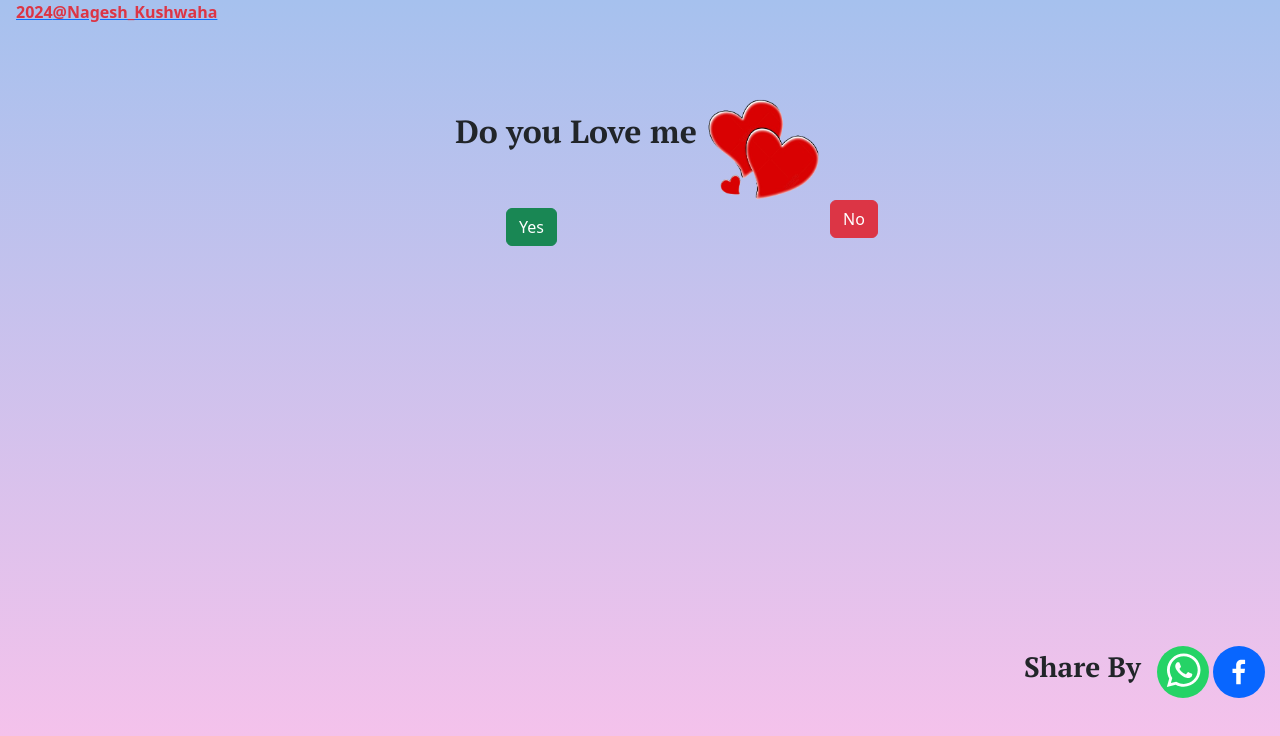
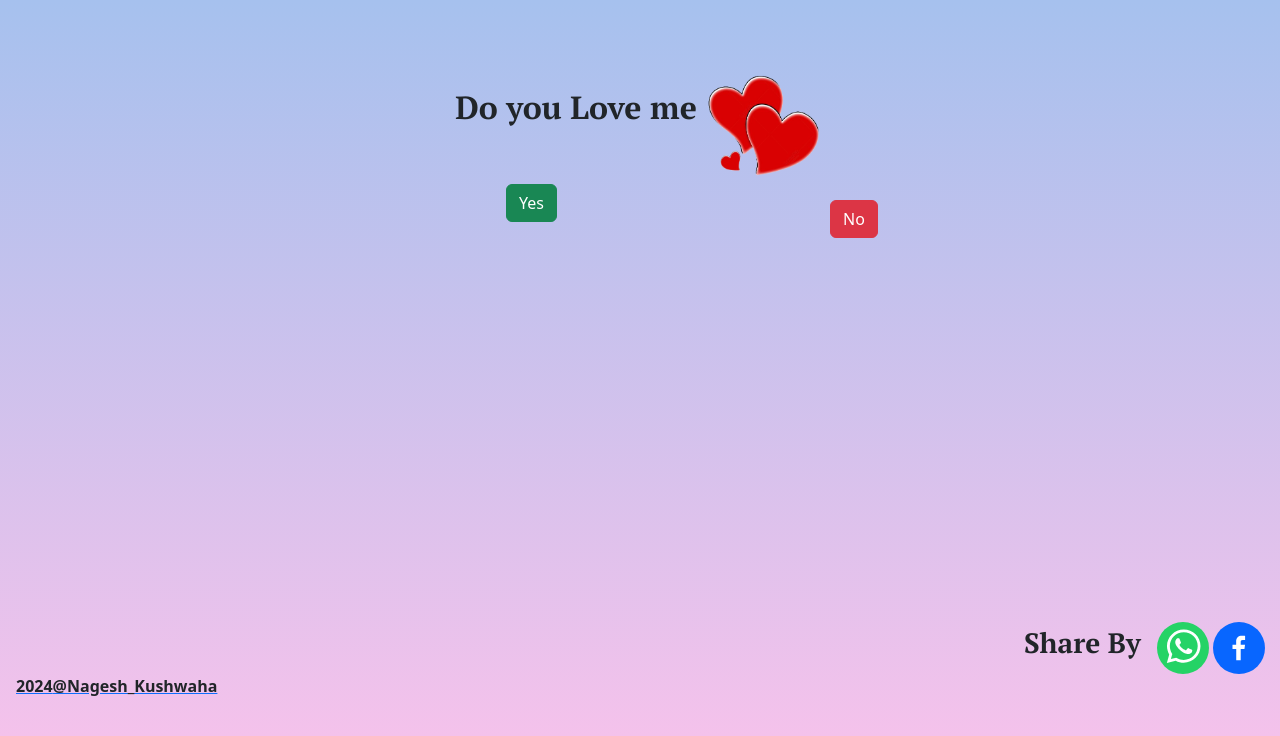
Before and after one commit to itsmeNagesh/lovegame, a React (Vite) app: page / in a window 1280 px wide. Shown: the top 736 px of the page. Built offline with nearby package versions, Linux system fonts and the light colour scheme.

Commit message:
nic52181

```diff
--- a/src/App.jsx
+++ b/src/App.jsx
@@ -78,8 +78,8 @@ function App() {
 
   return (
     <>
-    <div>   <a href='https://nageshweb.netlify.app/' target='_blank'>
-    <span className="date text-danger fw-bold  fs-6 m-3">{new Date().getFullYear()}@Nagesh_Kushwaha</span></a> </div>
+    {/* <div>   <a href='https://nageshweb.netlify.app/' target='_blank'>
+    <span className="date text-danger fw-bold  fs-6 m-3">{new Date().getFullYear()}@Nagesh_Kushwaha</span></a> </div> */}
       <div className="container c d-flex flex-column">
         <main className="d-flex justify-content-center mt-5 pt-3">
 
@@ -117,6 +117,8 @@ function App() {
     <FacebookIcon round={true} size={52} />
   </FacebookShareButton>
       </div>
+      <div>   <a href='https://nageshweb.netlify.app/' target='_blank'>
+      <span className="date text-dark fw-bold  fs-6 m-3">{new Date().getFullYear()}@Nagesh_Kushwaha</span></a> </div>
 
 
 
```
